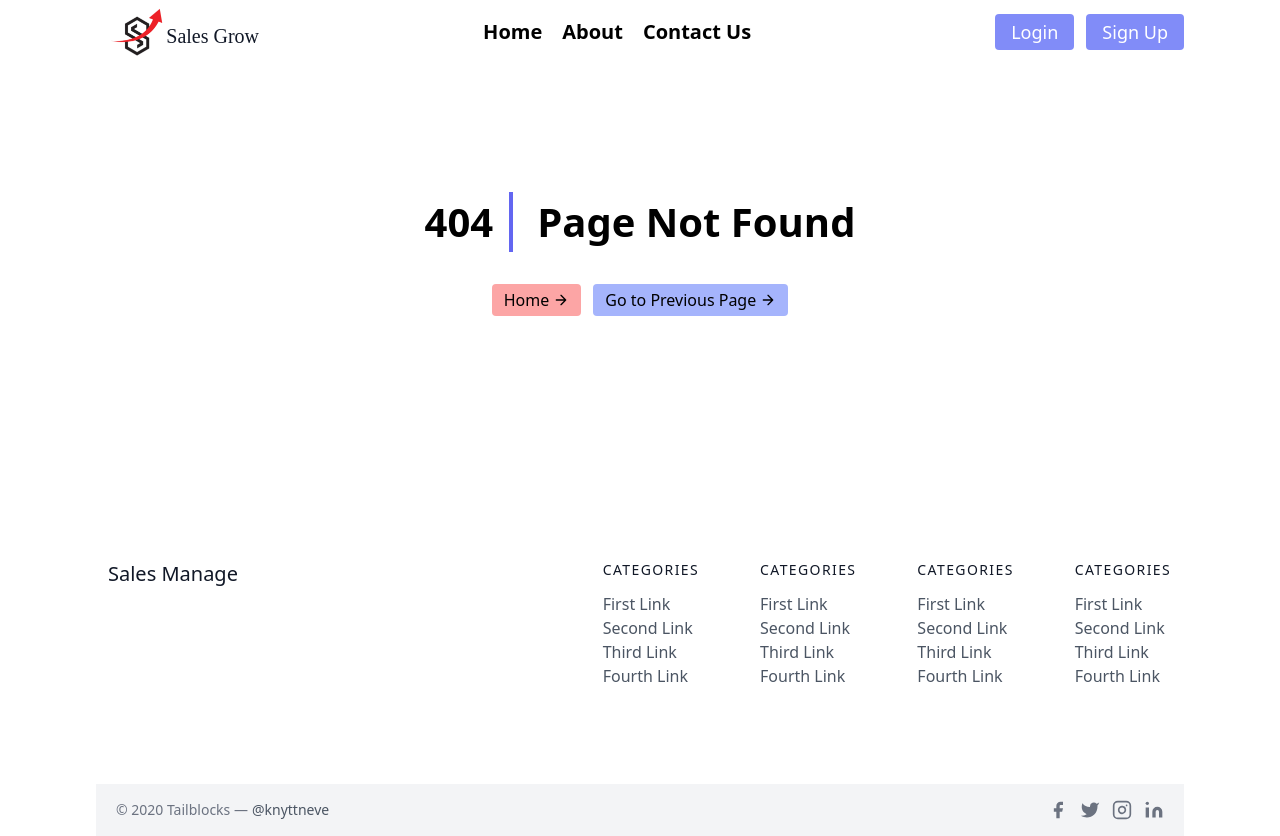
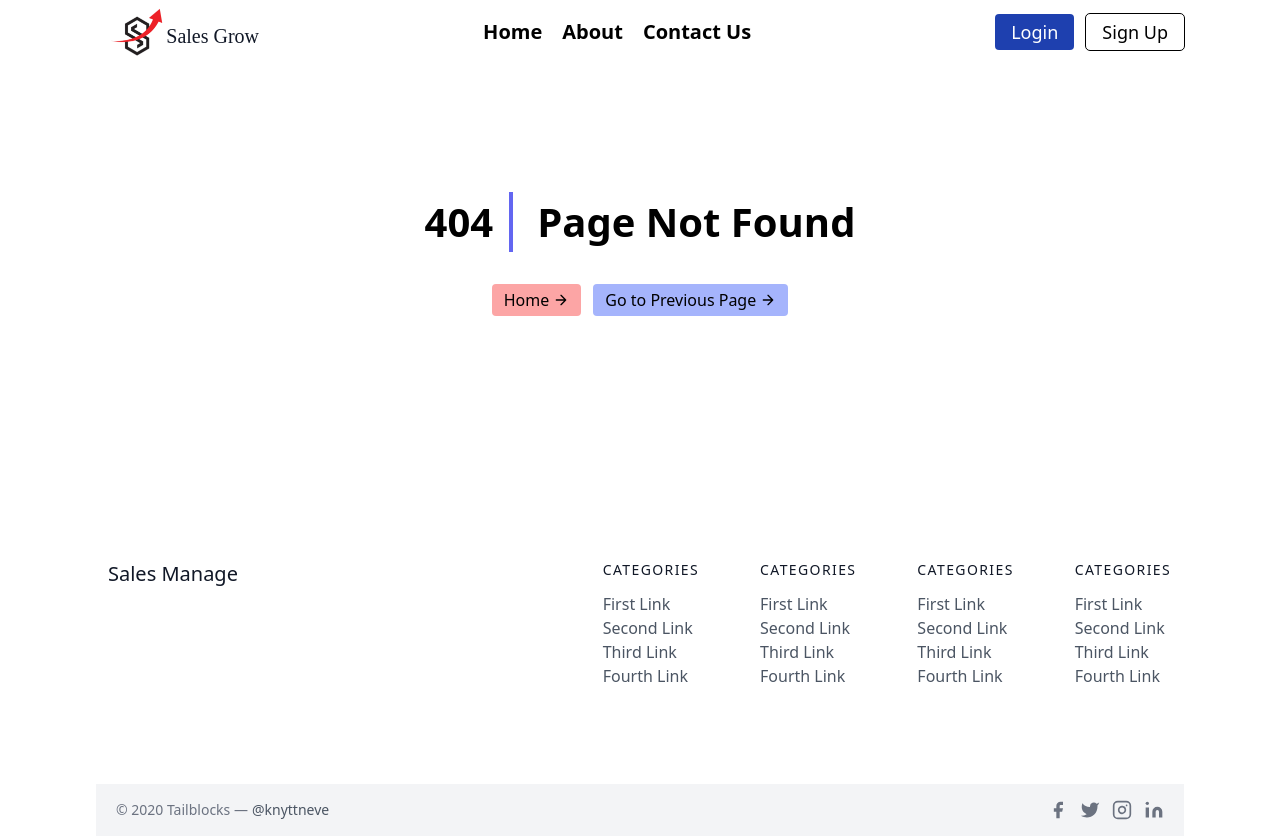
Before and after one commit to Sumitsinh1726/React_portfolio_Project, a React (Create React App) app in the folder krp/: page /admin/dashboard in a window 1280 px wide. Built offline with nearby package versions, Linux system fonts and the light colour scheme; a web font is replaced by a local one.

Commit message:
Navbar Changes Done

```diff
--- a/krp/src/component/Navbar.jsx
+++ b/krp/src/component/Navbar.jsx
@@ -12,7 +12,7 @@ const Navbar = () => {
             className="flex title-font font-medium items-center text-gray-900 mb-4 md:mb-0"
           >
             <span className="flex items-center  ml-3 text-xl">
-              <img src={Logo} className="h-[6vh]" alt="" srcset="" />
+              <img src={Logo} className="h-[6vh]" />
               <p className="font-navlogo text-xl pt-2">Sales Grow</p>
             </span>
           </NavLink>
@@ -44,7 +44,7 @@ const Navbar = () => {
             <section>
               <NavLink
                 to="/login"
-                className="inline-flex items-center bg-indigo-400 text-white border-0 py-1 px-4 focus:outline-none hover:bg-indigo-700 rounded text-lg mt-4 md:mt-0"
+                className="inline-flex items-center bg-blue-800 text-white border-0 py-1 px-4 focus:outline-none hover:bg-blue-900 rounded text-lg mt-4 md:mt-0"
               >
                 Login
               </NavLink>
@@ -52,7 +52,7 @@ const Navbar = () => {
             <section>
               <NavLink
                 to="/signup"
-                className="inline-flex items-center bg-indigo-400 text-white border-0 py-1 px-4 focus:outline-none hover:bg-indigo-700 rounded text-lg mt-4 md:mt-0"
+                className="inline-flex items-center outline outline-1 text-black border-0 py-1 px-4 focus:outline-none hover:bg-blue-900 hover:text-white rounded text-lg mt-4 md:mt-0"
               >
                 Sign Up
               </NavLink>
--- a/krp/src/page/Home.jsx
+++ b/krp/src/page/Home.jsx
@@ -1,6 +1,6 @@
 import React from "react";
 import Card from "../component/Card";
-import EastRoundedIcon from '@mui/icons-material/EastRounded';
+import EastRoundedIcon from "@mui/icons-material/EastRounded";
 
 const Home = () => {
   return (
@@ -25,7 +25,7 @@ const Home = () => {
         </section>
 
         <section className="md:mx-container">
-            <Card />
+          <Card />
         </section>
       </div>
     </>
```
